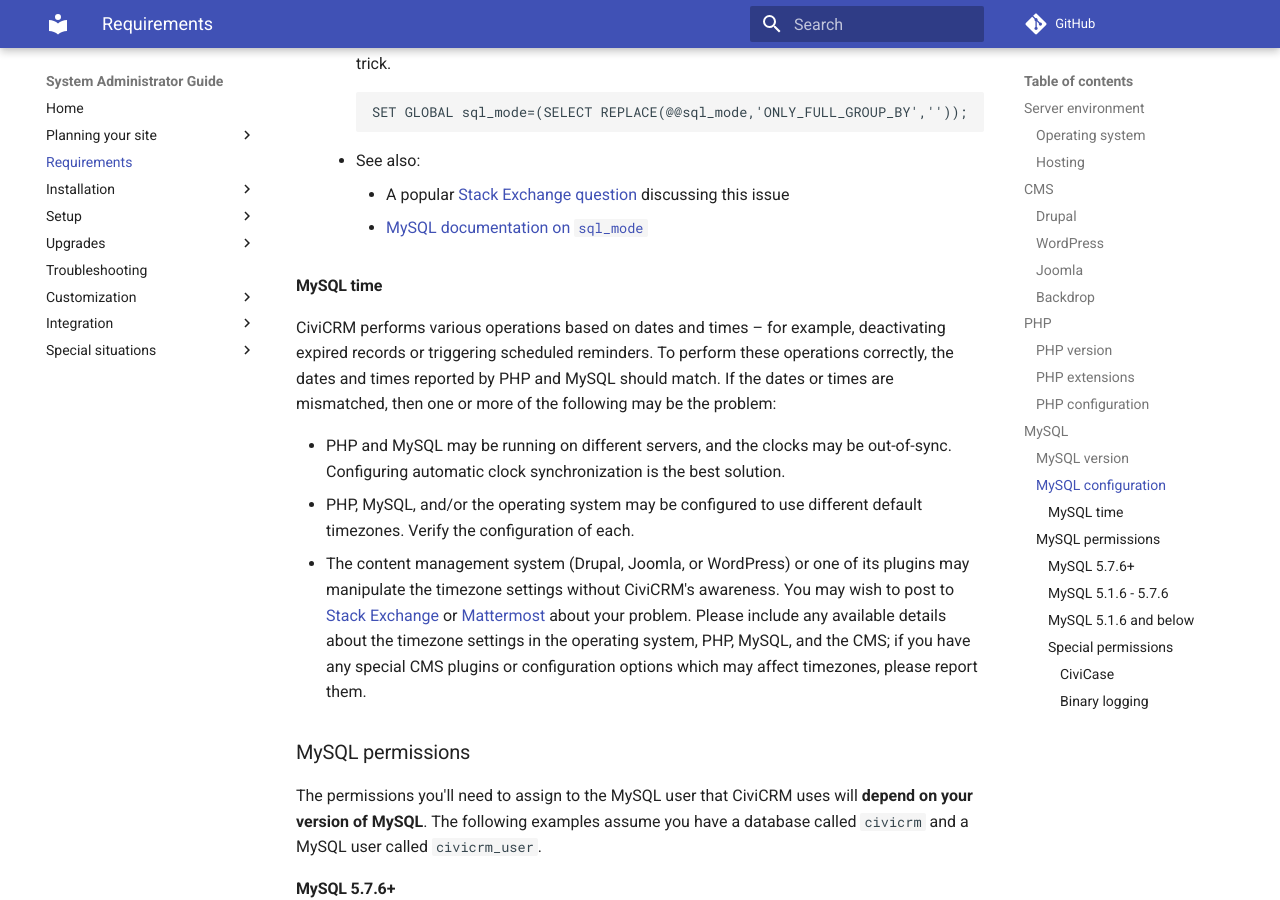
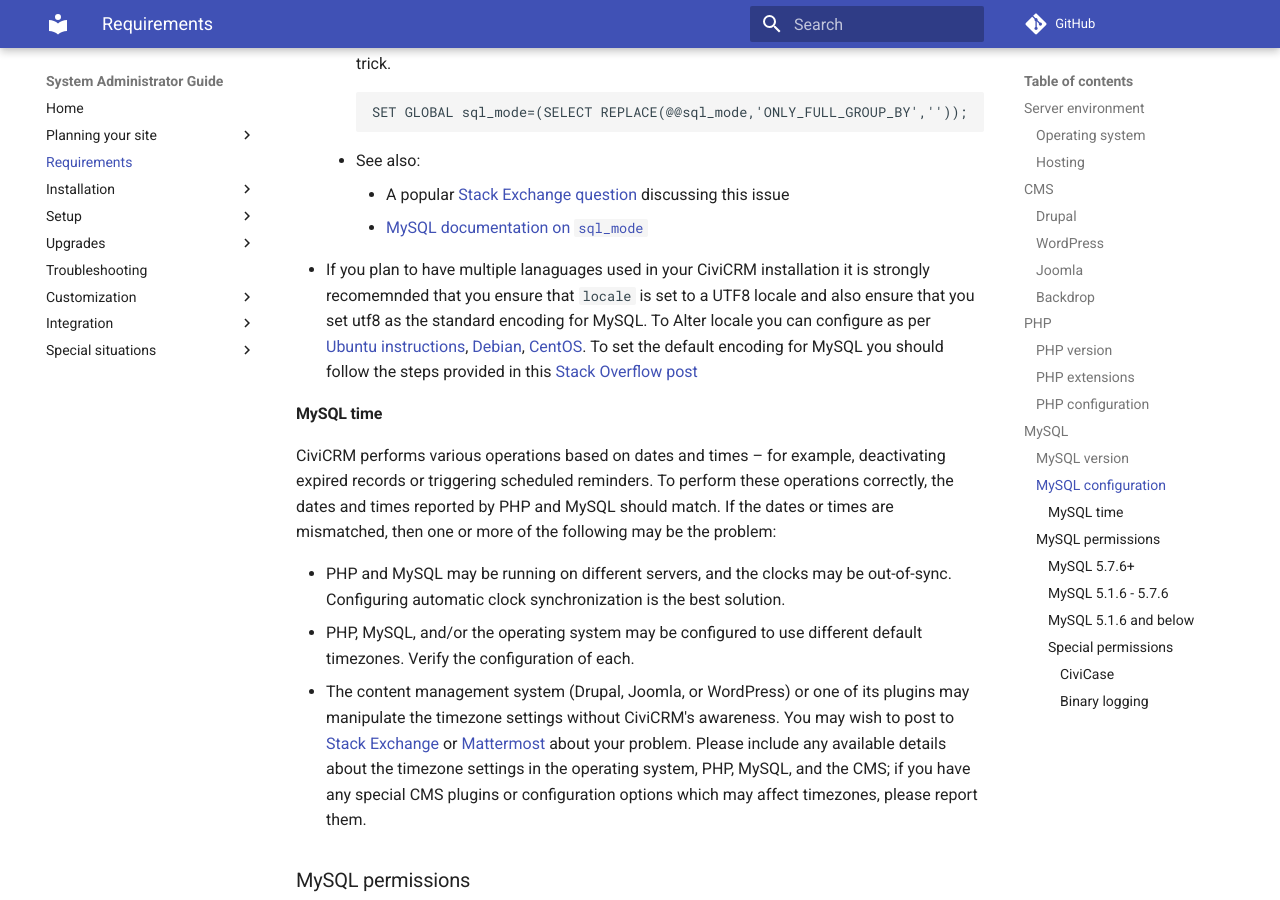
Before and after one commit to civicrm/civicrm-sysadmin-guide, an MkDocs documentation site: the page built from docs/requirements.md, in a window 1280 px wide and 900 px high, scrolled down 3643 px. Built offline with MkDocs 1.6.1 and Material for MkDocs 9.7.7, drawn with Linux system fonts in a browser that asks for light colours; comment, search, counter and statistics services are not loaded; old or Windows-style settings are respelled for this version of MkDocs.

Commit message:
Add Docs in regards to setting locale and charset to utf8 for multilingual setups

```diff
--- a/docs/requirements.md
+++ b/docs/requirements.md
@@ -100,6 +100,7 @@ Your MySQL version must be **5.1.3 or greater**.
     * See also:
         * A popular [Stack Exchange question](https://stackoverflow.com/a/36033983/895563) discussing this issue
         * [MySQL documentation on `sql_mode`](https://dev.mysql.com/doc/refman/5.7/en/sql-mode.html#sql-mode-setting)
+* If you plan to have multiple lanaguages used in your CiviCRM installation it is strongly recomemnded that you ensure that `locale` is set to a UTF8 locale and also ensure that you set utf8 as the standard encoding for MySQL. To Alter locale you can configure as per [Ubuntu instructions](https://www.thomas-krenn.com/en/wiki/Configure_Locales_in_Ubuntu), [Debian](https://wiki.debian.org/Locale), [CentOS](https://www.rosehosting.com/blog/how-to-set-up-system-locale-on-centos-7/). To set the default encoding for MySQL you should follow the steps provided in this [Stack Overflow post](https://stackoverflow.com/questions/3513773/change-mysql-default-character-set-to-utf-8-in-my-cnf)
 
 #### MySQL time
 
```
